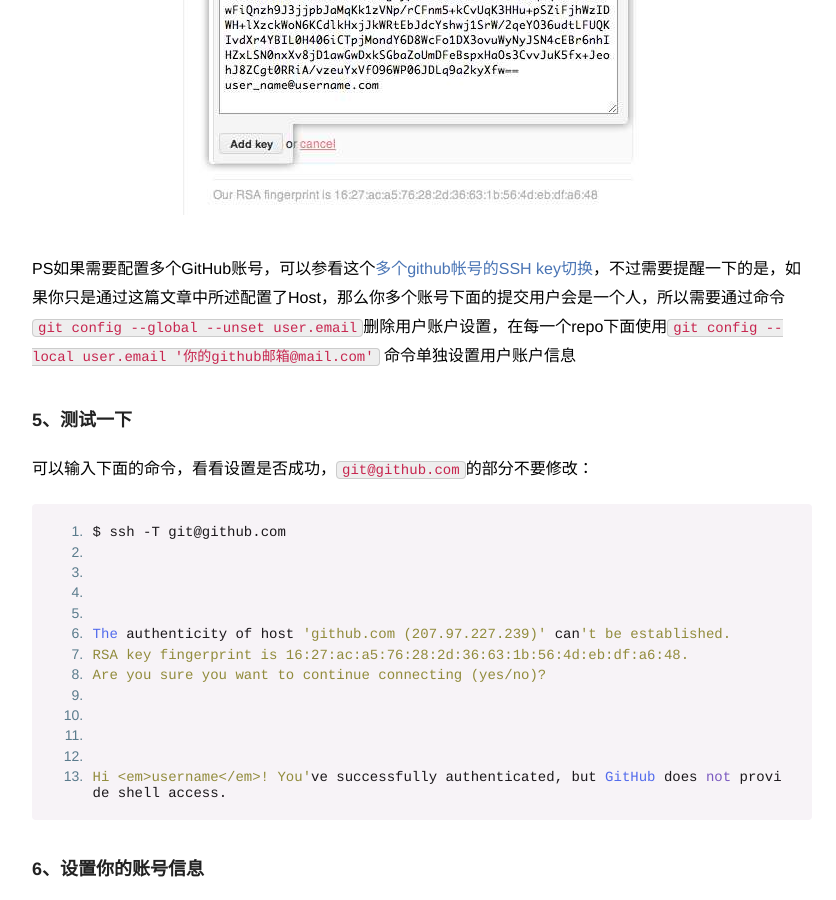
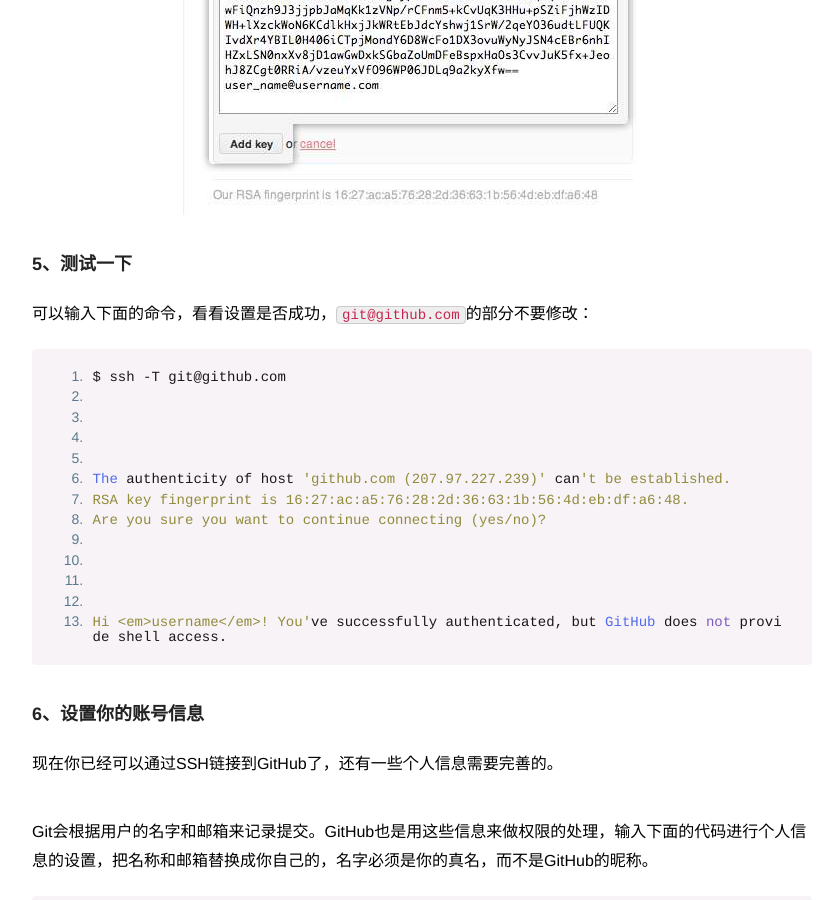
Before and after one commit to ioloveuu/ioloveuu.github.io, a Jekyll site: the page built from _posts/2016-12-28-frame-analys.md, in a window 1280 px wide and 900 px high, scrolled down 3996 px. Shown: the whole window, without its empty margins (218-1054 px from the left). Built offline with Jekyll 4.4.1, drawn with Linux system fonts in a browser that asks for light colours; nearby versions of some CDN libraries; a script that is not in the unit is left out.

Commit message:
Update 2016-12-28-frame-analys.md

```diff
--- a/_posts/2016-12-28-frame-analys.md
+++ b/_posts/2016-12-28-frame-analys.md
@@ -121,7 +121,7 @@ category: blog
 选择SSH Keys项，把复制的内容粘贴进去，然后点击Add Key按钮即可：
 ![set ssh keys](/images/githubpages/bootcamp_1_ssh.jpg)
 
-PS如果需要配置多个GitHub账号，可以参看这个[多个github帐号的SSH key切换](http://omiga.org/blog/archives/2269)，不过需要提醒一下的是，如果你只是通过这篇文章中所述配置了Host，那么你多个账号下面的提交用户会是一个人，所以需要通过命令`git config --global --unset user.email`删除用户账户设置，在每一个repo下面使用`git config --local user.email '你的github邮箱@mail.com'` 命令单独设置用户账户信息
+
 
 ### 5、测试一下
 可以输入下面的命令，看看设置是否成功，`git@github.com`的部分不要修改：
```
